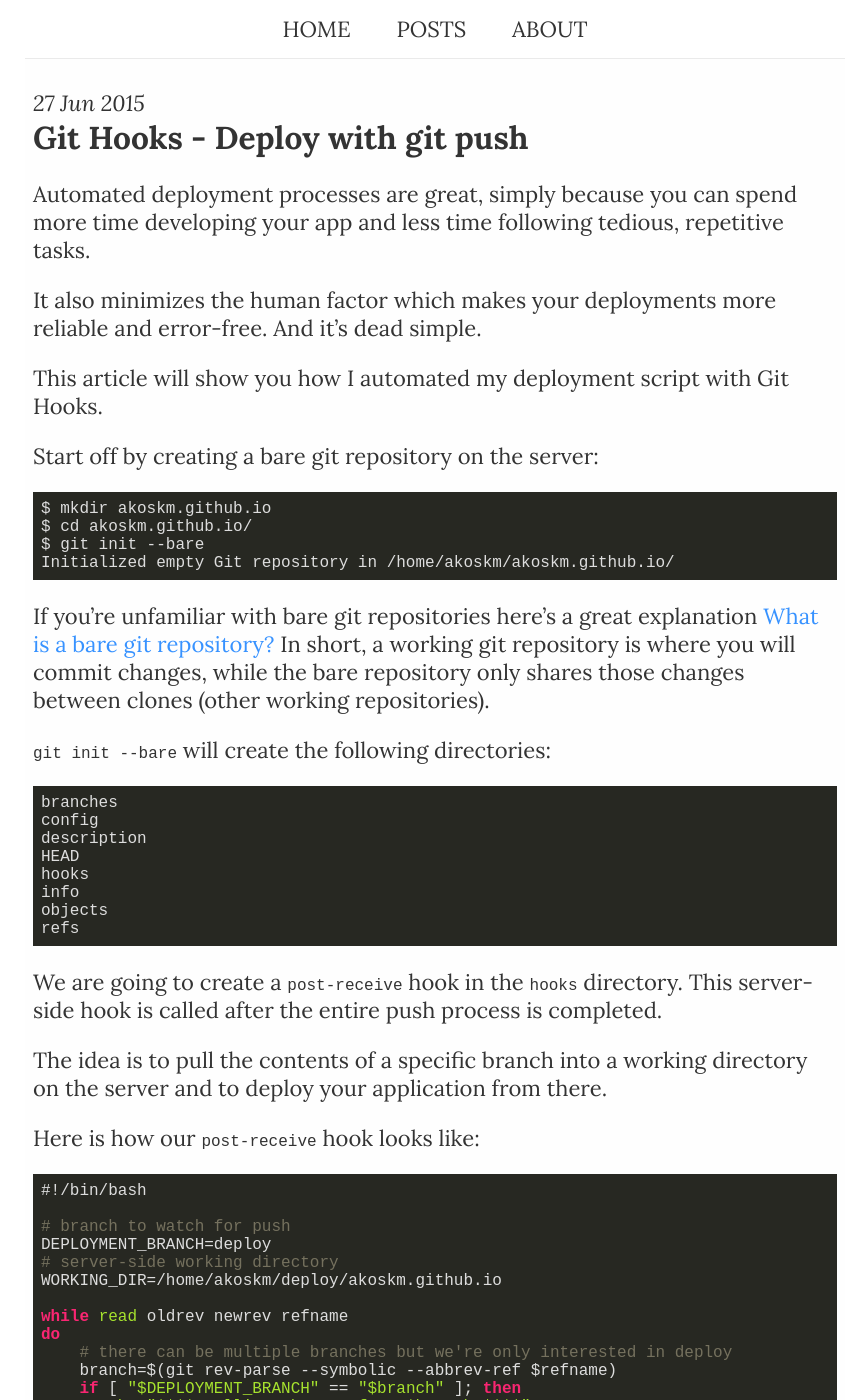
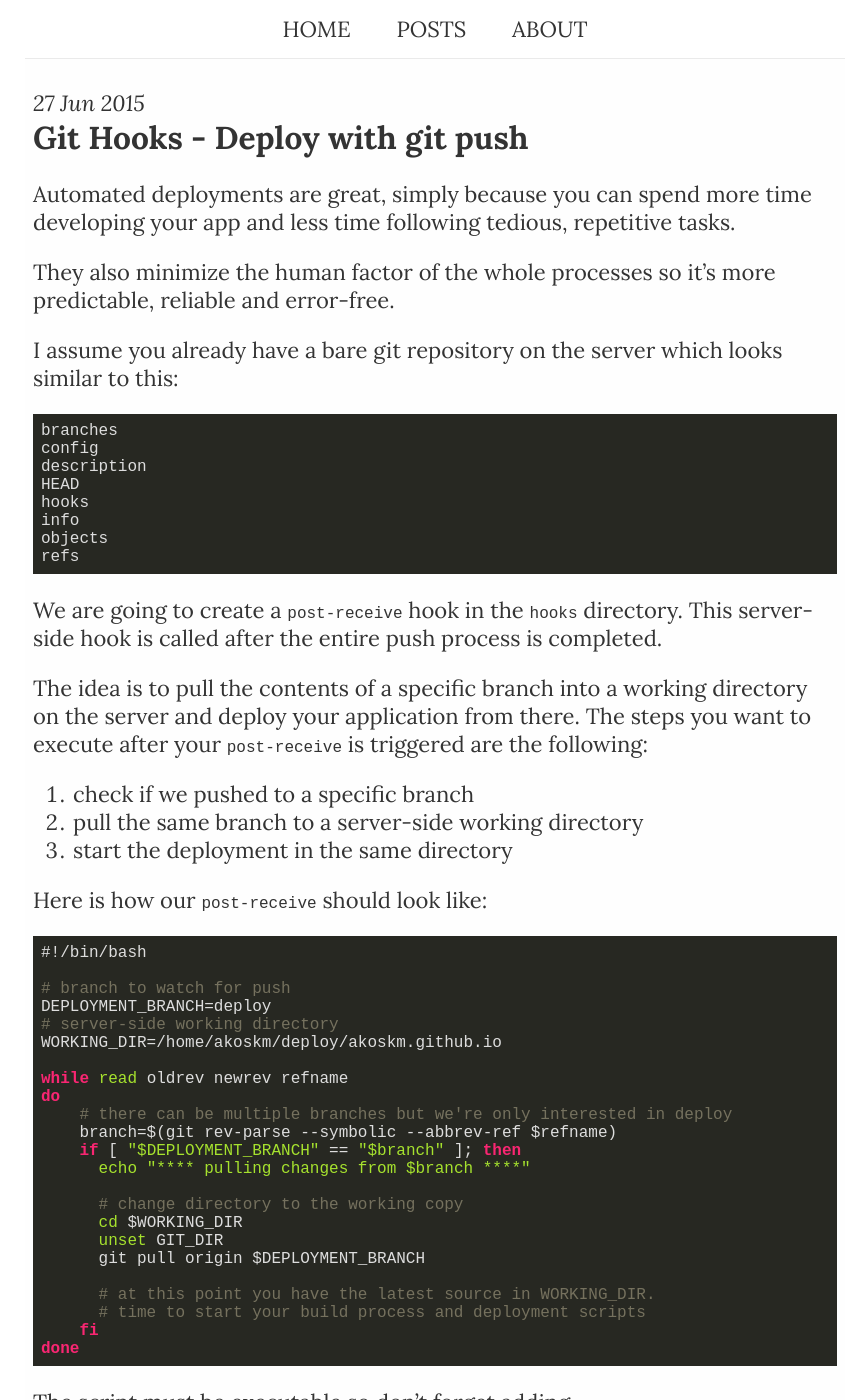
Before and after one commit to akoskm/akoskm.github.io, a Jekyll site: the page built from _posts/2015-06-27-deploy-changes-with-git-push.md, in a window 1280 px wide and 1400 px high. Shown: the whole window, without its empty margins (205-1073 px from the left). Built offline with Jekyll 4.4.1, drawn with Linux system fonts in a browser that asks for light colours; nearby versions of some CDN libraries; comment, search, counter and statistics services are not loaded; some of the changed text lies outside the part shown.

Commit message:
minor changes

```diff
--- a/_posts/2015-06-27-deploy-changes-with-git-push.md
+++ b/_posts/2015-06-27-deploy-changes-with-git-push.md
@@ -4,24 +4,11 @@
 type: post
 ---
 
-Automated deployment processes are great, simply because you can spend more time developing your app and less time following tedious, repetitive tasks.
+Automated deployments are great, simply because you can spend more time developing your app and less time following tedious, repetitive tasks.
 
-It also minimizes the human factor which makes your deployments more reliable and error-free. And it's dead simple.
+They also minimize the human factor of the whole processes so it's more predictable, reliable and error-free.
 
-This article will show you how I automated my deployment script with Git Hooks.
-
-Start off by creating a bare git repository on the server:
-
-<pre><code class="hljs text">$ mkdir akoskm.github.io
-$ cd akoskm.github.io/
-$ git init --bare
-Initialized empty Git repository in /home/akoskm/akoskm.github.io/
-</code></pre>
-
-If you're unfamiliar with bare git repositories here's a great explanation [What is a bare git repository?](http://www.saintsjd.com/2011/01/what-is-a-bare-git-repository/)
-In short, a working git repository is where you will commit changes, while the bare repository only shares those changes between clones (other working repositories).
-
-`git init --bare` will create the following directories:
+I assume you already have a bare git repository on the server which looks similar to this:
 
 <pre><code class="hljs text">branches
 config
@@ -35,9 +22,13 @@
 
 We are going to create a `post-receive` hook in the `hooks` directory. This server-side hook is called after the entire push process is completed.
 
-The idea is to pull the contents of a specific branch into a working directory on the server and to deploy your application from there.
+The idea is to pull the contents of a specific branch into a working directory on the server and deploy your application from there. The steps you want to execute after your `post-receive` is triggered are the following:
 
-Here is how our `post-receive` hook looks like:
+1. check if we pushed to a specific branch
+2. pull the same branch to a server-side working directory
+3. start the deployment in the same directory
+
+Here is how our `post-receive` should look like:
 
 <pre><code>#!/bin/bash
 
@@ -64,12 +55,12 @@
 done
 </code></pre>
 
-The script must be executable so don't forget
+The script must be executable so don't forget adding
 
 <pre><code class="hljs text">chmod +x post-receive
 </code></pre>
 
-Pushing to our server will trigger the `post-receive` hook:
+Lets test it:
 
 <pre><code class="hljs text">$ git push origin deploy
 Counting objects: 7, done.
@@ -87,6 +78,14 @@
    212fc95..bf21a7f  deploy -> deploy
 </code></pre>
 
+Pushing to our server triggered the `post-receive` hook and the part specific to `deploy` branch.
+
+Run through this checklist before testing your hook:
+
++ make sure the server-side working directory exists and you have the required permission to execute your deployment scripts there
++ `post-receive` is executable (`chmod +x`)
++ before pushing check that you're on the right branch (`git branch`)
+
 Sources:
 
 1. [Git on the Server - Getting Git on a Server](https://git-scm.com/book/en/v2/Git-on-the-Server-Getting-Git-on-a-Server)
```
